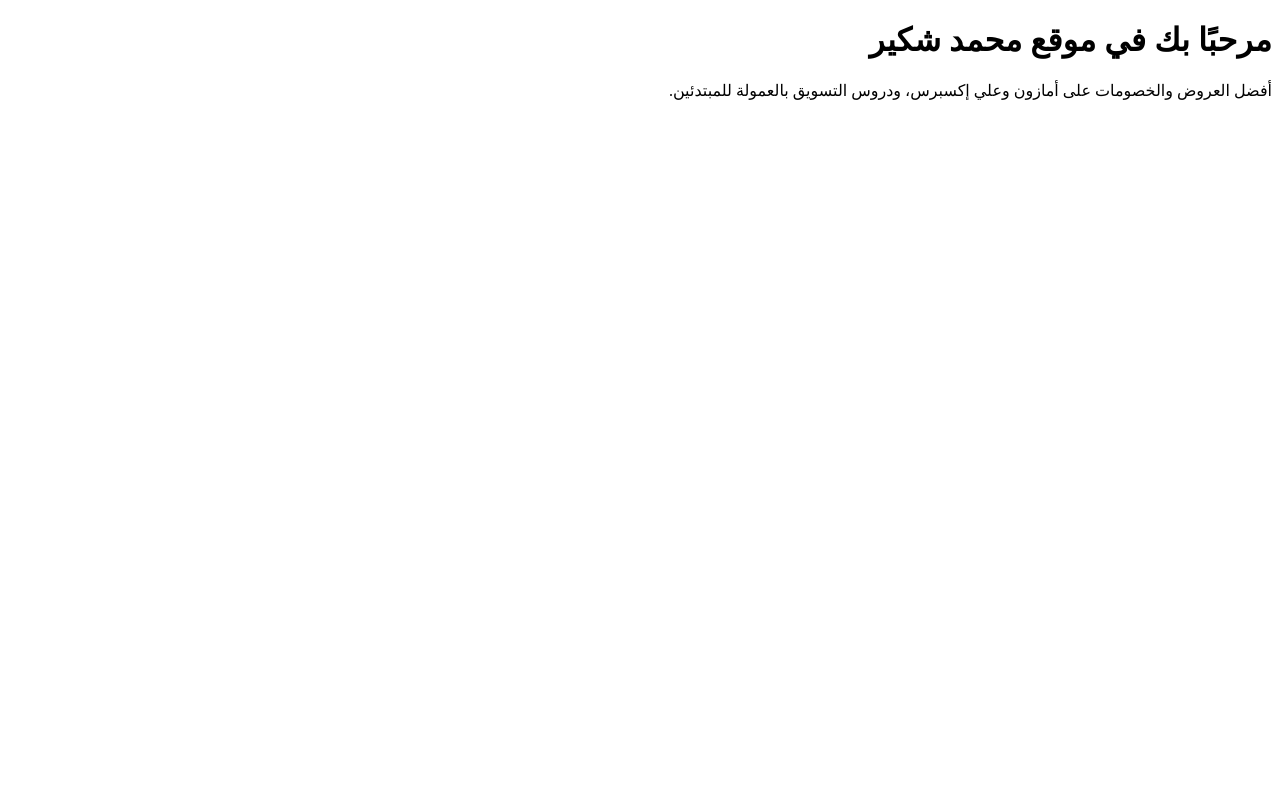
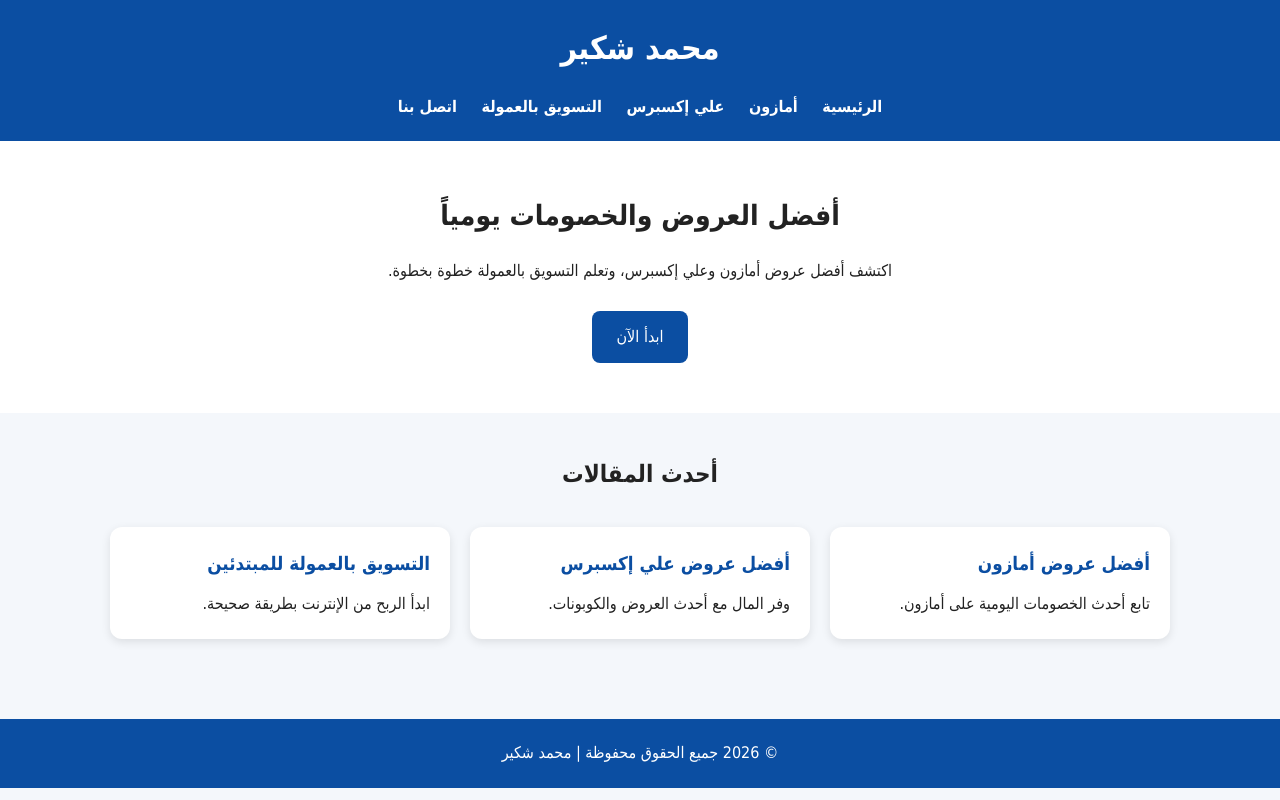
Before and after one commit to shakir778/mohammed-shukair, a plain HTML site: page index.html in a window 1280 px wide. Drawn offline with Linux system fonts and the light colour scheme.

Commit message:
Update index.html

```diff
--- a/index.html
+++ b/index.html
@@ -1,19 +1,169 @@
 <!DOCTYPE html>
 <html lang="ar" dir="rtl">
 <head>
-    <meta charset="UTF-8">
-    <meta name="viewport" content="width=device-width, initial-scale=1.0">
-    <title>محمد شكير | أفضل العروض والتسويق بالعمولة</title>
+<meta charset="UTF-8">
+<meta name="viewport" content="width=device-width, initial-scale=1.0">
+
+<title>محمد شكير | أفضل عروض أمازون وعلي إكسبرس</title>
+<meta name="description" content="مدونة محمد شكير لأفضل عروض أمازون وعلي إكسبرس، ودروس التسويق بالعمولة للمبتدئين.">
+
+<style>
+*{
+margin:0;
+padding:0;
+box-sizing:border-box;
+font-family:Tahoma,Arial,sans-serif;
+}
+
+body{
+background:#f4f7fb;
+color:#222;
+line-height:1.8;
+}
+
+header{
+background:#0b4ea2;
+color:#fff;
+padding:20px;
+text-align:center;
+}
+
+header h1{
+font-size:32px;
+}
+
+nav{
+margin-top:15px;
+}
+
+nav a{
+color:#fff;
+text-decoration:none;
+margin:0 10px;
+font-weight:bold;
+}
+
+.hero{
+padding:50px 20px;
+text-align:center;
+background:#ffffff;
+}
+
+.hero h2{
+font-size:28px;
+margin-bottom:15px;
+}
+
+.hero p{
+max-width:700px;
+margin:auto;
+}
+
+.btn{
+display:inline-block;
+margin-top:25px;
+background:#0b4ea2;
+color:#fff;
+padding:12px 25px;
+border-radius:8px;
+text-decoration:none;
+}
+
+.section{
+padding:40px 20px;
+max-width:1100px;
+margin:auto;
+}
+
+.cards{
+display:grid;
+grid-template-columns:repeat(auto-fit,minmax(250px,1fr));
+gap:20px;
+}
+
+.card{
+background:white;
+padding:20px;
+border-radius:12px;
+box-shadow:0 3px 10px rgba(0,0,0,.1);
+}
+
+.card h3{
+margin-bottom:10px;
+color:#0b4ea2;
+}
+
+footer{
+background:#0b4ea2;
+color:white;
+text-align:center;
+padding:20px;
+margin-top:40px;
+}
+</style>
 </head>
 
 <body>
 
-<h1>مرحبًا بك في موقع محمد شكير</h1>
+<header>
+<h1>محمد شكير</h1>
+
+<nav>
+<a href="#">الرئيسية</a>
+<a href="#">أمازون</a>
+<a href="#">علي إكسبرس</a>
+<a href="#">التسويق بالعمولة</a>
+<a href="#">اتصل بنا</a>
+</nav>
+</header>
+
+<section class="hero">
+
+<h2>أفضل العروض والخصومات يومياً</h2>
 
 <p>
-أفضل العروض والخصومات على أمازون وعلي إكسبرس،
-ودروس التسويق بالعمولة للمبتدئين.
+اكتشف أفضل عروض أمازون وعلي إكسبرس،
+وتعلم التسويق بالعمولة خطوة بخطوة.
 </p>
+
+<a class="btn" href="#">ابدأ الآن</a>
+
+</section>
+
+<section class="section">
+
+<h2 style="text-align:center;margin-bottom:30px;">
+أحدث المقالات
+</h2>
+
+<div class="cards">
+
+<div class="card">
+<h3>أفضل عروض أمازون</h3>
+<p>تابع أحدث الخصومات اليومية على أمازون.</p>
+</div>
+
+<div class="card">
+<h3>أفضل عروض علي إكسبرس</h3>
+<p>وفر المال مع أحدث العروض والكوبونات.</p>
+</div>
+
+<div class="card">
+<h3>التسويق بالعمولة للمبتدئين</h3>
+<p>ابدأ الربح من الإنترنت بطريقة صحيحة.</p>
+</div>
+
+</div>
+
+</section>
+
+<footer>
+
+<p>
+© 2026 جميع الحقوق محفوظة | محمد شكير
+</p>
+
+</footer>
 
 </body>
 </html>
```
